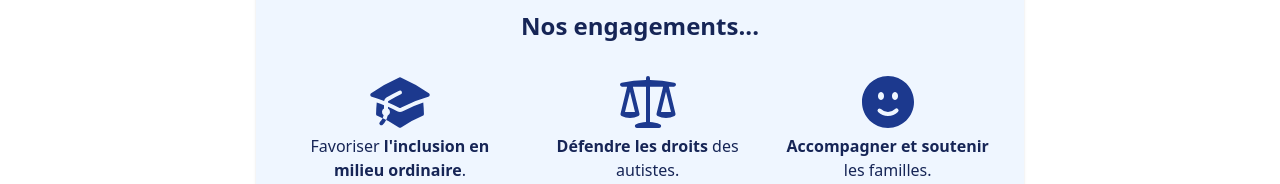
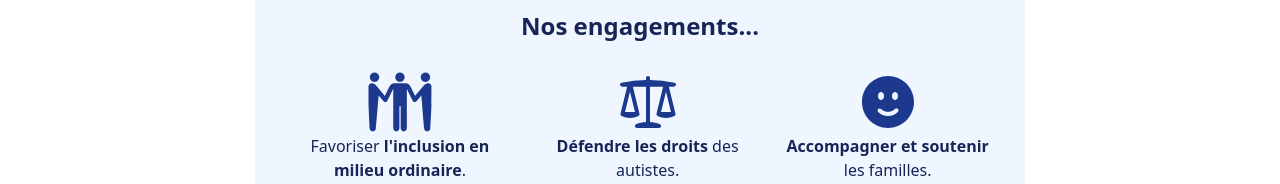
Before and after one commit to estremss/gene_autisme, a plain HTML site: page index.html in a window 1280 px wide. Shown: the part 434-618 px from the top of the page. Drawn offline with Linux system fonts and the light colour scheme.

Commit message:
update post appel V1

```diff
--- a/index.html
+++ b/index.html
@@ -57,14 +57,24 @@
             </h2>
             <div class="text-center text-blue-900 flex flex-col sm:flex-row gap-10 md:max-w-5xl md:h-32">
                 <div>
-                    <svg xmlns="http://www.w3.org/2000/svg" viewBox="0 0 24 24" fill="currentColor"
-                        class="size-16 mx-auto">
-                        <path
-                            d="M11.7 2.805a.75.75 0 0 1 .6 0A60.65 60.65 0 0 1 22.83 8.72a.75.75 0 0 1-.231 1.337 49.948 49.948 0 0 0-9.902 3.912l-.003.002c-.114.06-.227.119-.34.18a.75.75 0 0 1-.707 0A50.88 50.88 0 0 0 7.5 12.173v-.224c0-.131.067-.248.172-.311a54.615 54.615 0 0 1 4.653-2.52.75.75 0 0 0-.65-1.352 56.123 56.123 0 0 0-4.78 2.589 1.858 1.858 0 0 0-.859 1.228 49.803 49.803 0 0 0-4.634-1.527.75.75 0 0 1-.231-1.337A60.653 60.653 0 0 1 11.7 2.805Z" />
-                        <path
-                            d="M13.06 15.473a48.45 48.45 0 0 1 7.666-3.282c.134 1.414.22 2.843.255 4.284a.75.75 0 0 1-.46.711 47.87 47.87 0 0 0-8.105 4.342.75.75 0 0 1-.832 0 47.87 47.87 0 0 0-8.104-4.342.75.75 0 0 1-.461-.71c.035-1.442.121-2.87.255-4.286.921.304 1.83.634 2.726.99v1.27a1.5 1.5 0 0 0-.14 2.508c-.09.38-.222.753-.397 1.11.452.213.901.434 1.346.66a6.727 6.727 0 0 0 .551-1.607 1.5 1.5 0 0 0 .14-2.67v-.645a48.549 48.549 0 0 1 3.44 1.667 2.25 2.25 0 0 0 2.12 0Z" />
-                        <path
-                            d="M4.462 19.462c.42-.419.753-.89 1-1.395.453.214.902.435 1.347.662a6.742 6.742 0 0 1-1.286 1.794.75.75 0 0 1-1.06-1.06Z" />
+                    <svg class="size-16 mx-auto" fill="currentColor" version="1.1" id="Layer_1"
+                        xmlns="http://www.w3.org/2000/svg" xmlns:xlink="http://www.w3.org/1999/xlink"
+                        viewBox="0 0 256 240" enable-background="new 0 0 256 240" xml:space="preserve">
+                        <path d="M127.826,39.584c10.308,0,18.7-8.392,18.7-18.7s-8.392-18.7-18.7-18.7s-18.7,8.392-18.7,18.7S117.518,39.584,127.826,39.584
+	z M26.21,39.584c-10.308,0-18.7-8.392-18.7-18.7s8.392-18.7,18.7-18.7s18.7,8.392,18.7,18.7S36.518,39.584,26.21,39.584z
+	 M229.79,39.584c10.308,0,18.7-8.392,18.7-18.7s-8.392-18.7-18.7-18.7c-10.308,0-18.7,8.392-18.7,18.7S219.482,39.584,229.79,39.584
+	z M253.966,130.048c0,3.167-4.598,95.372-4.598,95.372c0,6.998-5.398,12.396-12.396,12.396c-6.998,0-12.396-5.398-12.396-12.396
+	c0,0-8.617-95.972-10.995-131.806l-19.741,23.724c-1.694,2.035-4.194,3.192-6.808,3.192c-0.339,0-0.68-0.019-1.021-0.059
+	c-2.972-0.345-5.569-2.165-6.905-4.842l-23.665-47.388v156.056c0,7.435-5.504,13.517-12.359,13.517
+	c-6.855,0-12.359-6.082-12.359-13.517V138.85c0-1.352-1.159-2.511-2.511-2.511c-1.352,0-2.511,1.159-2.511,2.511v85.448
+	c0,7.435-5.504,13.517-12.359,13.517c-6.855,0-12.359-6.082-12.359-13.517V67.387l-24.092,48.243
+	c-1.336,2.677-3.933,4.497-6.904,4.842c-0.341,0.039-0.682,0.059-1.021,0.059c-2.613,0-5.114-1.157-6.808-3.192L42.419,93.614
+	c-2.378,35.834-10.995,131.805-10.995,131.805c0,6.998-5.398,12.396-12.396,12.396s-12.396-5.398-12.396-12.396
+	c0,0-4.598-92.204-4.598-95.371c0,0-0.034-71.339-0.034-71.57c0-7.97,6.091-13.605,13.605-13.605c5.692,0,10.073,1.924,14.649,6.516
+	c0.131,0.132,36.851,44.193,36.851,44.193c-0.062-0.074,16.261-33.095,19.507-39.002c4.344-7.903,10.612-11.71,18.6-11.765
+	c0.019,0,0.041-0.005,0.059-0.005c0,0,45.073,0.012,45.348,0.022c8.069-0.022,14.396,3.788,18.772,11.752
+	c0.091,0.157,19.506,38.998,19.506,38.998s36.714-44.061,36.854-44.196c4.473-4.689,9.55-6.513,14.645-6.513
+	c7.514,0,13.605,6.091,13.605,13.605C254,61.212,253.966,130.048,253.966,130.048z" />
                     </svg>
                     <p class="text-blue-950">Favoriser <strong>l'inclusion en milieu ordinaire</strong>.</p>
                 </div>
```
Also changed, not shown: maison_bleue.html (+6 -2 lines), assets/images/logo_maison_bleue.webp (added), src/output.css.
